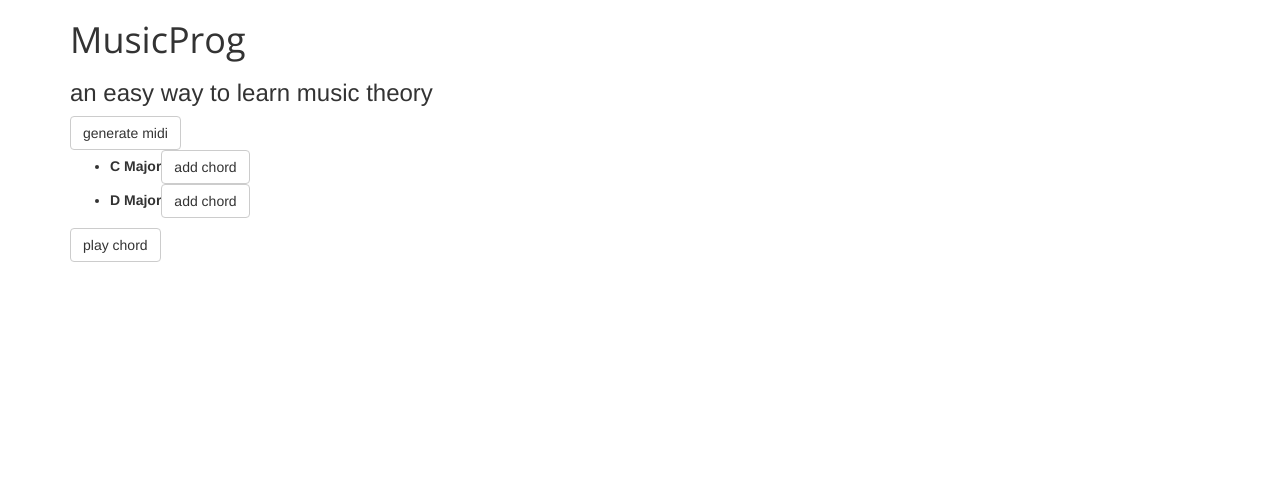
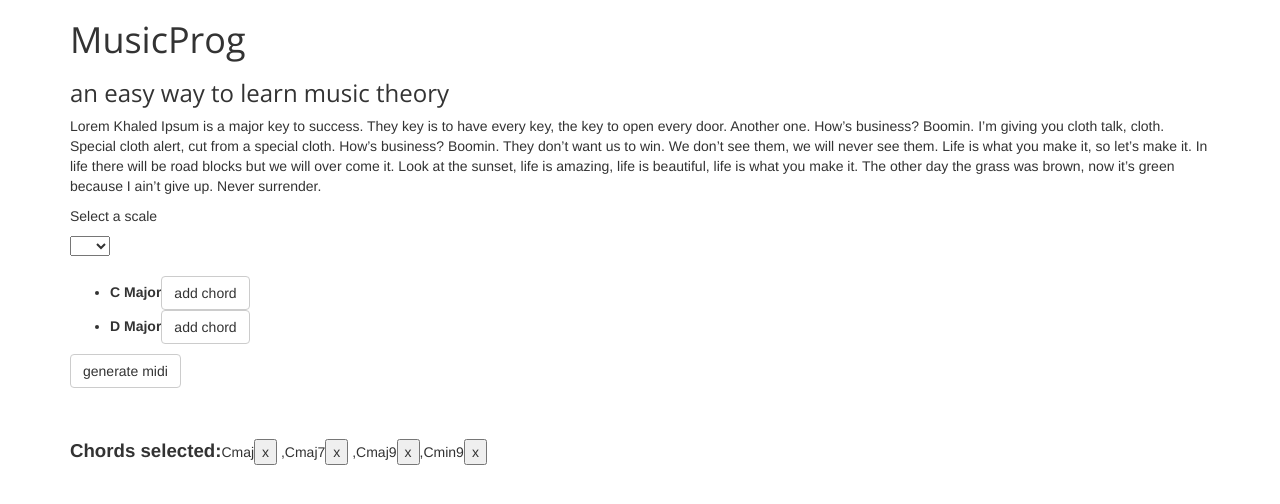
Before and after one commit to alpha-san/MusicProg, an Angular app: page / in a window 1280 px wide. Shown: the top 504 px of the page. Built offline with nearby package versions, Linux system fonts and the light colour scheme; what midi-writer-js would draw is missing.

Commit message:
Fixed scale select dropdown

```diff
--- a/src/app/app.component.html
+++ b/src/app/app.component.html
@@ -1,21 +1,64 @@
+<div class="container">
+  <section class="app-info">
+    <h1>MusicProg</h1>
+    <h3>an easy way to learn music theory</h3>
 
-<section class="container">
+    <p>Lorem Khaled Ipsum is a major key to success. They key is to have every key, the key to open every door. Another one. How’s business? Boomin. I’m giving you cloth talk, cloth. Special cloth alert, cut from a special cloth. How’s business? Boomin. They don’t want us to win. We don’t see them, we will never see them. Life is what you make it, so let’s make it. In life there will be road blocks but we will over come it. Look at the sunset, life is amazing, life is beautiful, life is what you make it. The other day the grass was brown, now it’s green because I ain’t give up. Never surrender.</p>
+  </section>
 
-  <h1>MusicProg</h1>
-  <h3>an easy way to learn music theory</h3>
+  <section class="scaleSelector">
+    <p>Select a scale</p>
+    <select [(ngModel)]="selectedScale">
+      <option *ngFor="let s of listOfScales" [ngValue]="s">{{s.name}}</option>
+    </select>
+  </section>
 
-  <button class="btn btn-default" (click)="onGenerateMidiFile()">generate midi</button>
   <br />
 
-  <section class="chordselection" *ngIf="listOfChords.length > 0" >
+  <section class="chordSelection" *ngIf="listOfChords.length > 0">
     <ul class="chords-list">
       <li *ngFor="let chord of listOfChords">
         <label>{{chord.name}} {{chord.type}}</label>
-      <button class="btn btn-default" (click)="addChord(chord)">add chord</button>
+        <button class="btn btn-default" (click)="addChord(chord)">add chord</button>
       </li>
     </ul>
+
+    <!-- code to play audio file -->
+    <!--
+    <button class="btn btn-default" onclick="playFile('/assets/audio/Cowboy Bebop (Draft 3).mp3')">play chord</button>
+    -->
+
   </section>
 
-  <button class="btn btn-default" onclick="playFile('/assets/audio/Cowboy Bebop (Draft 3).mp3')" >play chord</button>
+  <section class="generateMidi">
+    <button class="btn btn-default generateMidiButton" (click)="onGenerateMidiFile()">generate midi</button>
+  </section>
 
-</section>
+  <section class="chordProgressionListFooter">
+    <span style="font-weight: bold; font-size: 14pt;">Chords selected:</span>
+
+    <div class="selectedChord">
+      <span class="selectedChordName">Cmaj</span>
+      <button>x</button>
+      ,
+    </div>
+
+    <div class="selectedChord">
+      <span class="selectedChordName">Cmaj7</span>
+      <button>x</button>
+      ,
+    </div>
+
+    <div class="selectedChord">
+      <span class="selectedChordName">Cmaj9</span>
+      <button>x</button>,
+    </div>
+
+    <div class="selectedChord">
+      <span class="selectedChordName">Cmin9</span>
+      <button>x</button>
+    </div>
+
+  </section>
+
+</div>
--- a/src/app/app.component.ts
+++ b/src/app/app.component.ts
@@ -1,5 +1,6 @@
 import { Component, OnInit } from '@angular/core';
 import { ChordProgGeneratorService } from './chord-prog-generator.service';
+import { ScaleDataService } from './scale-data.service';
 import { Chord } from './chord';
 import { Scale } from './scale';
 
@@ -7,20 +8,28 @@ import { Scale } from './scale';
   selector: 'app-root',
   templateUrl: './app.component.html',
   styleUrls: ['./app.component.css'],
-  providers: [ChordProgGeneratorService]
+  providers: [
+    ChordProgGeneratorService,
+    ScaleDataService
+  ]
 })
 export class AppComponent {
 
   selectedScale: Scale;
 
+  listOfScales: Scale[];
+
   listOfChords: Chord[];
 
   title = 'app works';
 
-  constructor(private chordProgGeneratorService: ChordProgGeneratorService) {
+  constructor(private chordProgGeneratorService: ChordProgGeneratorService,
+              private scaleDataService: ScaleDataService) {
   }
 
   public ngOnInit() {
+    this.listOfScales = this.scaleDataService.getAllScales();
+
     if (!this.selectedScale)
       this.selectedScale = new Scale({ name: 'C', type: 'Major' });
 
--- a/src/app/app.module.ts
+++ b/src/app/app.module.ts
@@ -2,6 +2,7 @@ import { BrowserModule } from '@angular/platform-browser';
 import { NgModule } from '@angular/core';
 
 import { AppComponent } from './app.component';
+import { FormsModule } from '@angular/forms';
 import { ChordProgGeneratorService } from './chord-prog-generator.service';
 
 @NgModule({
@@ -9,7 +10,8 @@ import { ChordProgGeneratorService } from './chord-prog-generator.service';
     AppComponent
   ],
   imports: [
-    BrowserModule
+    BrowserModule,
+    FormsModule
   ],
   providers: [
     ChordProgGeneratorService
--- a/src/styles.css
+++ b/src/styles.css
@@ -1,4 +1,16 @@
 /* You can add global styles to this file, and also import other style files */
-h1 {
+h1, h2, h3, h4 {
     font-family: 'Open Sans', sans-serif;
 }
+
+.selectedChord {
+    display: inline-block;
+}
+
+.chordProgressionListFooter {
+    margin-top: 50px;
+}
+
+#generateMidiButton {
+    width: 100%;
+}
```
